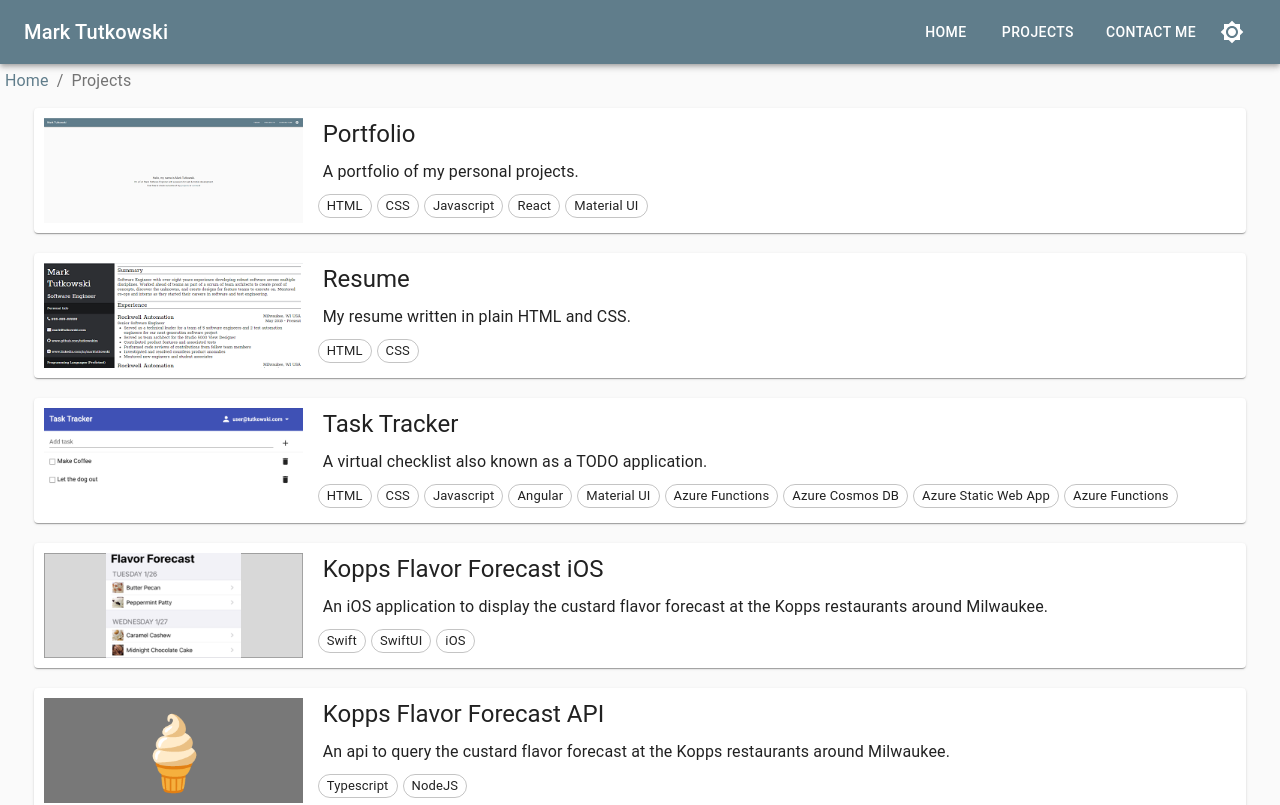
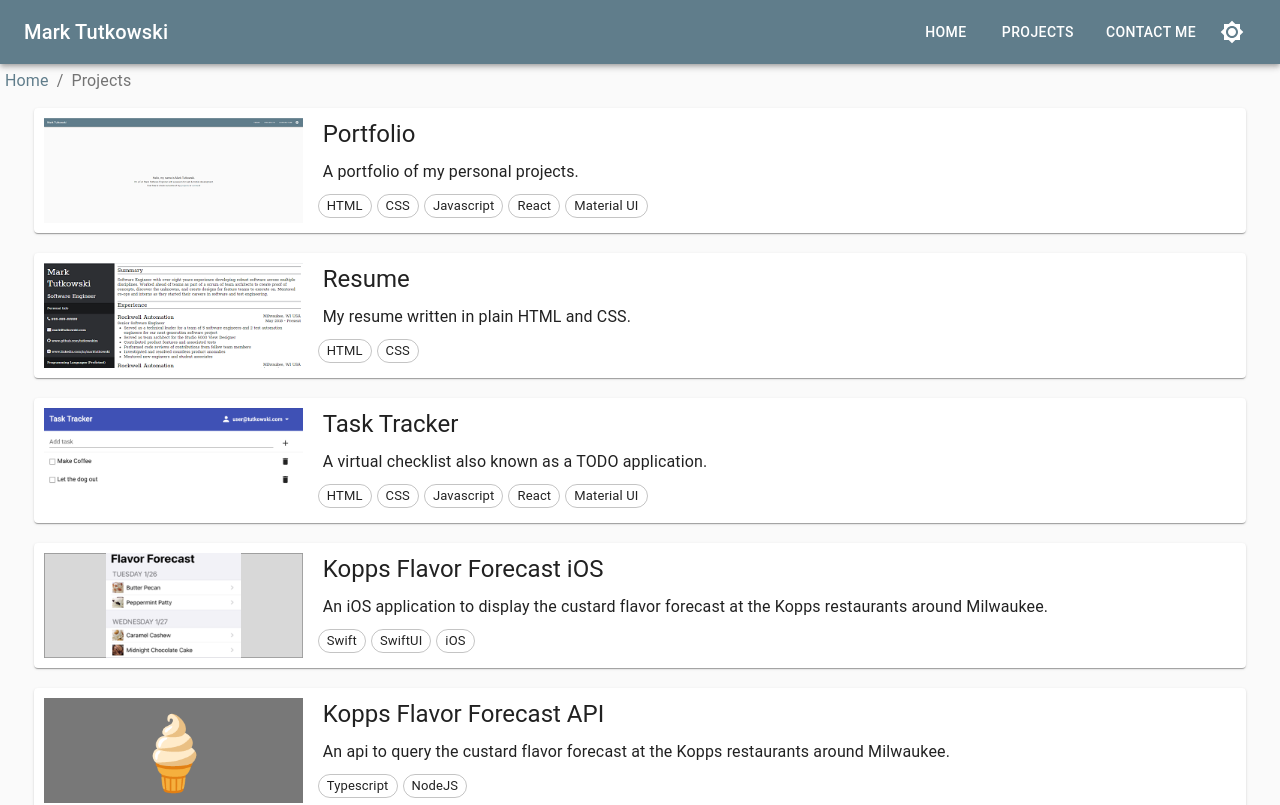
Before and after one commit to tutkowskim/portfolio, a React (Create React App) app: page /projects in a window 1280 px wide. Shown: the top 805 px of the page. Built offline with nearby package versions, Linux system fonts and the light colour scheme.

Commit message:
Fix breadcrumbs

```diff
--- a/src/AppBreadcrumbs.jsx
+++ b/src/AppBreadcrumbs.jsx
@@ -13,11 +13,13 @@ const AppBreadcrumbs = () => {
   const history = useHistory();
   const location = useLocation();
 
-  const paths = location.pathname.split('/')
-  paths[0] = 'Home'
-
-  const crumbs =  paths.filter(path => path.length > 0)
-    .map(path => path.replace(/\b\w/g, l => l.toUpperCase()))
+  const crumbs = location.pathname.split('/')
+    .map((path, index) => index === 0 ? 'Home': path)
+    .filter(path => path.length > 0)
+    .map((path, index, paths) => ({
+      label: path.replace(/\b\w/g, l => l.toUpperCase()),
+      url: '/' + paths.slice(1, index + 1).join('/')
+    }))
 
   if (crumbs.length <= 1) {
     // Don't show the breadcrumbs on the home page
@@ -28,8 +30,8 @@ const AppBreadcrumbs = () => {
     <Breadcrumbs className={classes.breadcrumbs}>
       {crumbs.map((crumb, index) => (
         (crumbs.length-1 !== index)
-          ? <Link key={crumb} onClick={() => history.push('../'.repeat(crumbs.length - index - 1))}>{crumb}</Link>
-          : <Typography>{crumb}</Typography>
+          ? <Link key={crumb.label} onClick={() => history.push(crumb.url)}>{crumb.label}</Link>
+          : <Typography>{crumb.label}</Typography>
       ))}
     </Breadcrumbs>
   )
--- a/src/Projects/ProjectData.json
+++ b/src/Projects/ProjectData.json
@@ -26,7 +26,7 @@
     "carouselImages": ["/projects/task_tracker/task_page.png"],
     "projectUrl": "https://github.com/tutkowskim/TaskTracker",
     "productionUrl": "https://www.tasks.tutkowski.com",
-    "technologies": ["HTML", "CSS", "Javascript", "Angular", "Material UI", "Azure Functions", "Azure Cosmos DB", "Azure Static Web App", "Azure Functions"]
+    "technologies": ["HTML", "CSS", "Javascript", "React", "Material UI"]
   },
   {
     "name": "Kopps Flavor Forecast iOS",
--- a/src/Projects/Projects.jsx
+++ b/src/Projects/Projects.jsx
@@ -55,9 +55,6 @@ function Projects() {
         <Paper
           key={project.name}
           className={classes.project}
-          bgcolor="pink"
-          borderColor="green"
-          border=""
           onClick={() => navigateToProject(project)}
           onKeyPress={(event) => handleKeyPress(event, project)}
         >
```
